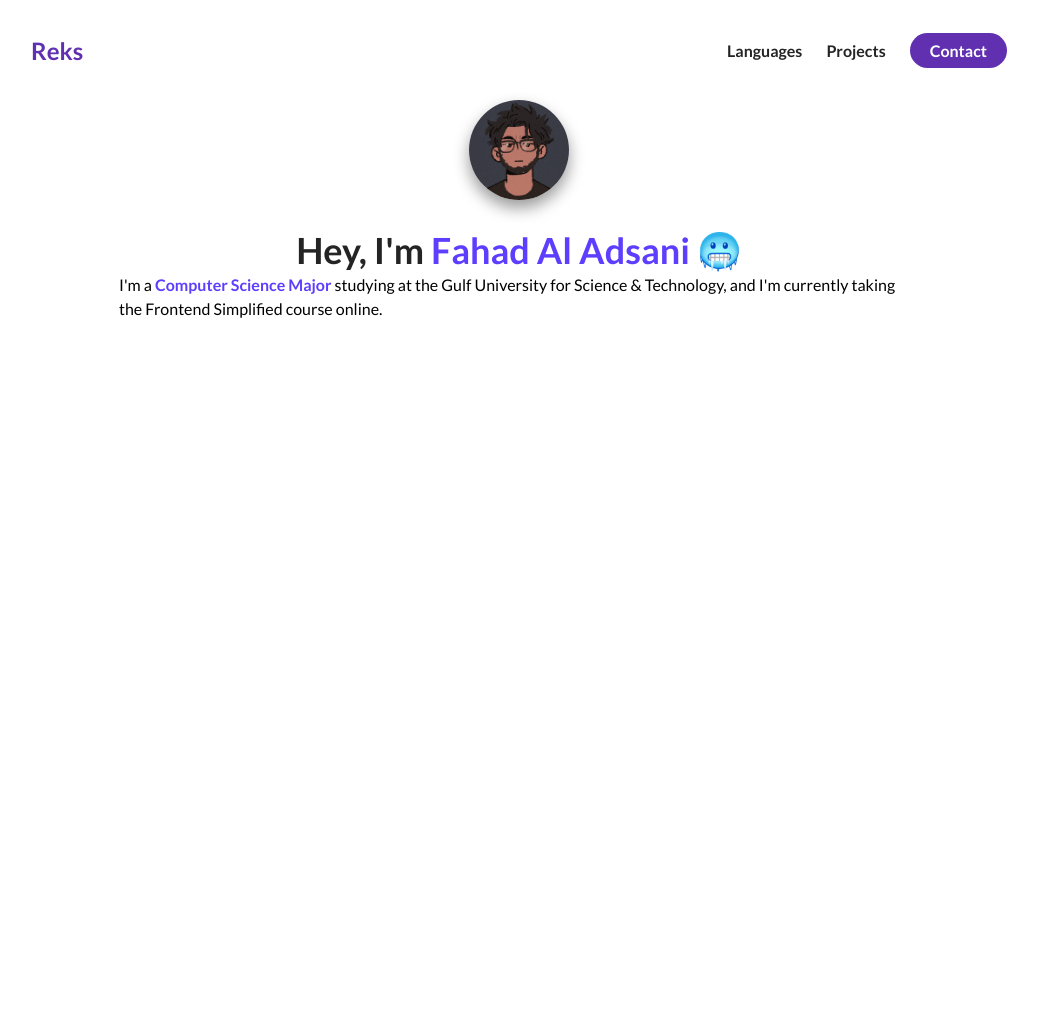
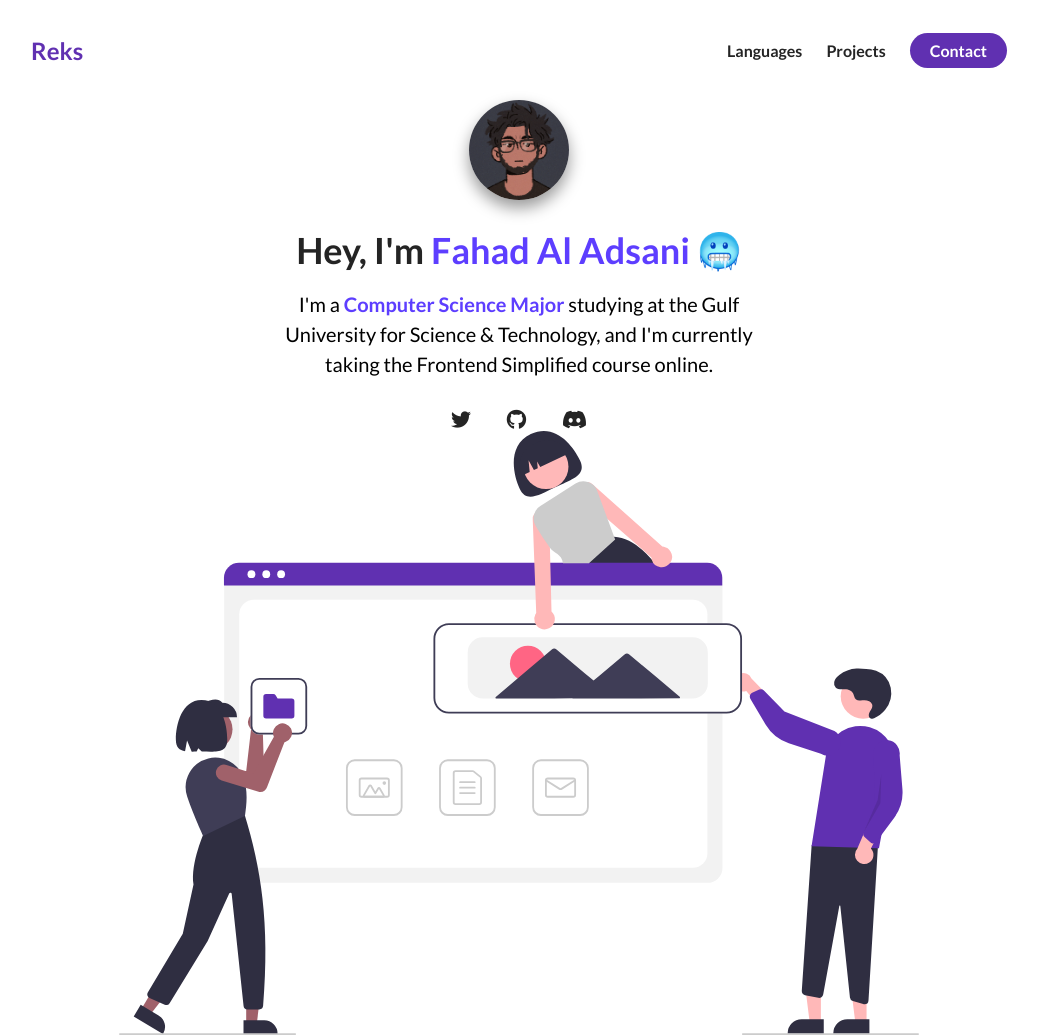
Before and after one commit to BlackRexYT/FrontEnd-E-P, a plain HTML site: page index.html in a window 1280 px wide. Shown: the whole page, without its empty margins (121-1159 px from the left). Before the commit the page ends 800 px from the top, so only its background shows below. Drawn offline with Linux system fonts and the light colour scheme.

Commit message:
commit 5

```diff
--- a/index.html
+++ b/index.html
@@ -6,6 +6,7 @@
     <meta name="viewport" content="width=device-width, initial-scale=1.0">
     <title>Reks' Portfolio</title>
     <link rel="stylesheet" href="style.css">
+    <script src="https://kit.fontawesome.com/c8e4d183c2.js" crossorigin="anonymous"></script>
 </head>
 <body>
     <section id="about-me">
@@ -35,7 +36,21 @@
                     <p class="about-me__info--para">
                         I'm a <strong class="text--purple">Computer Science Major</strong> studying at the Gulf University for Science & Technology, and I'm currently taking the Frontend Simplified course online.
                     </p>
+                    <div class="about-me__links">
+                        <a href="https://twitter.com/BlackRexArt" class="about-me__link">
+                            <i class="fab fa-twitter"></i>
+                        </a>
+                        <a href="https://github.com/BlackRexYT" class="about-me__link">
+                            <i class="fab fa-github"></i>
+                        </a>
+                        <a href="#discord" class="about-me__link">
+                            <i class="fab fa-discord"></i>
+                        </a>
+                    </div>
                 </div>
+                <figure class="about-me__img--container">
+                    <img src="assets/undraw_websites.svg" class="about-me__img" alt="">
+                </figure>
             </div>
         </div>
     </section>
--- a/style.css
+++ b/style.css
@@ -4,6 +4,7 @@
     padding:0;
     margin:0;
     font-family: 'Lato', sans-serif;
+
 }
 h1,h2,h3,h4,h5,h6, span{
     color:#242424;
@@ -24,6 +25,7 @@ li{
     flex:1;
 }
 .flex{
+    display:flex;
 }
 .row{
     width:100%;
@@ -78,10 +80,17 @@ nav{
     display: flex;
     flex-direction: column;
 }
+.about-me__info{
+    display: flex;
+    flex-direction: column;
+}
 .about-me__info--container{
     display: flex;
     flex-direction: column;
     align-items: center;
+    max-width:500px;
+    margin: 0 auto;
+    text-align: center;
 }
 .about-me__picture--mask{
     width:100px;
@@ -94,3 +103,24 @@ nav{
 .about-me__picture{
     width:100%;
 }
+.about-me__info--para{
+    font-size:20px;
+    margin-bottom: 28px;
+}
+.about-me__info--title{
+    margin-bottom: 16px;
+}
+.about-me__link{
+    font-size:20px;
+    color:#242424;
+    text-decoration: none;
+    padding: 0 16px;
+}
+.about-me__img--container{
+    flex:1;
+    display: flex;
+    align-items: center;
+}
+.about-me__img{
+    width:100%;
+}
```
